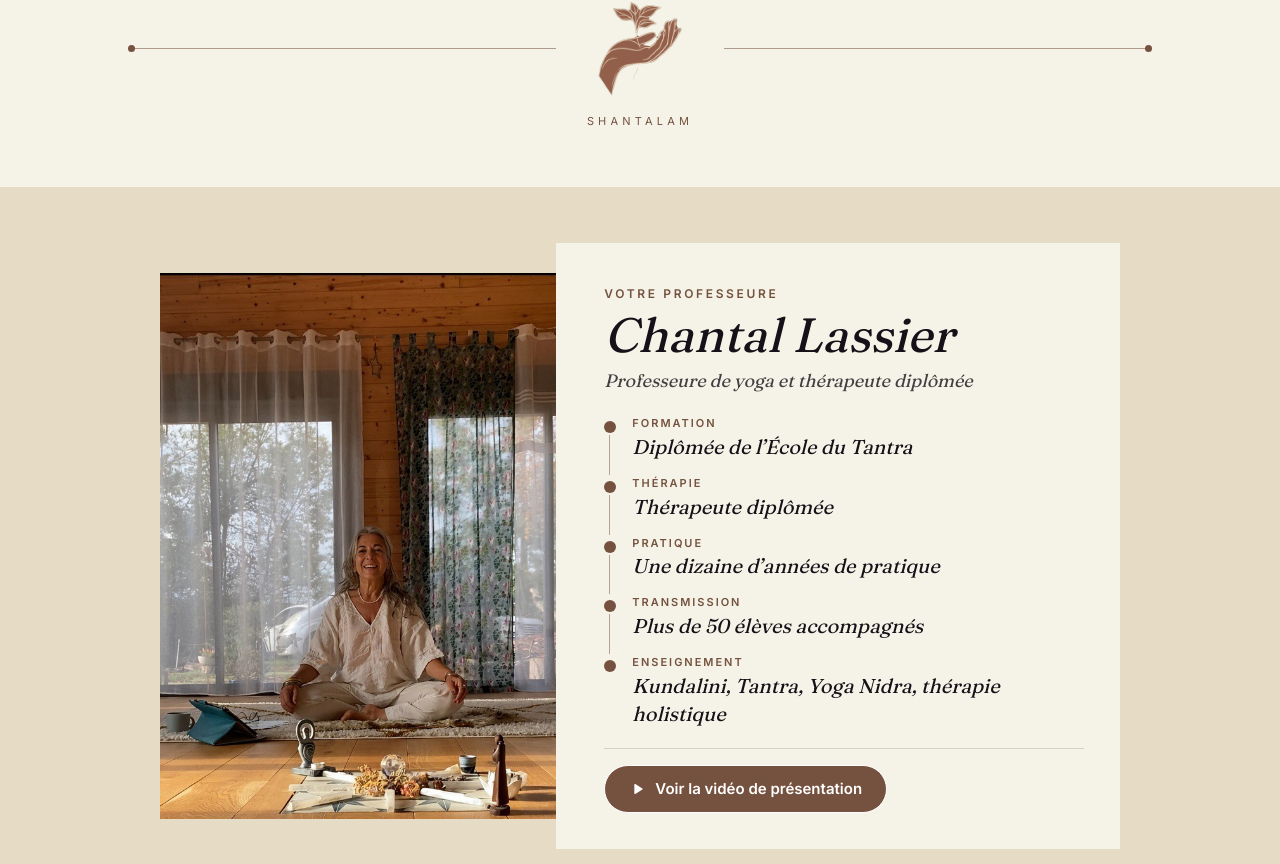
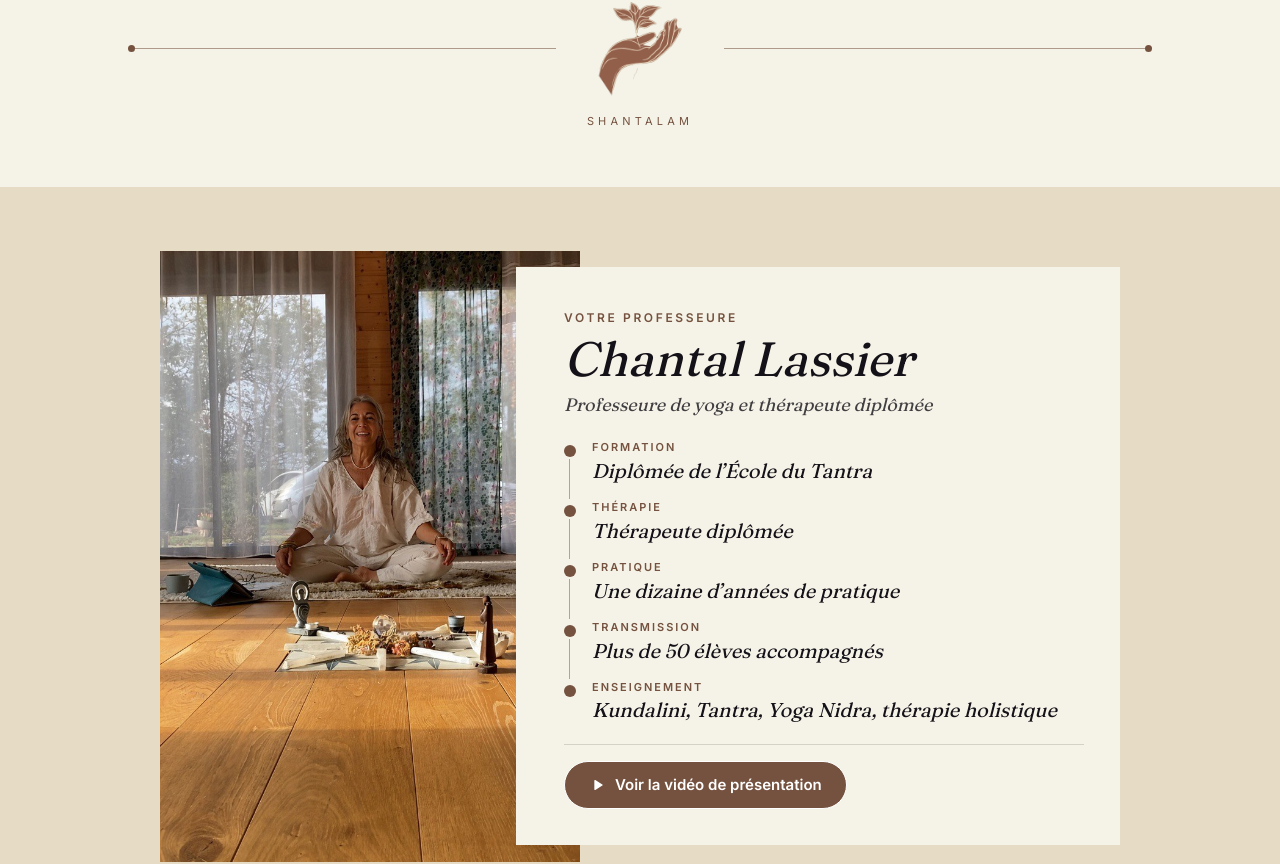
Before and after one commit to maxwelito-lgtm/YogaKunda, a Next.js app: page / in a window 1280 px wide. Shown: the part 2883-3747 px from the top of the page. Built offline with nearby package versions, Linux system fonts and the light colour scheme; no server answers.

Commit message:
Besoin encastré avec lotus, fiche Chantal portrait entier

```diff
--- a/components/ProfesseureSection.tsx
+++ b/components/ProfesseureSection.tsx
@@ -16,24 +16,23 @@ export default function ProfesseureSection() {
   return (
     <section
       id="professeure"
-      className="scroll-mt-20 bg-[#E6DCC6] py-10 sm:py-14"
+      className="scroll-mt-20 bg-[#E6DCC6] py-10 sm:py-14 md:py-16"
     >
-      <div className="mx-auto grid max-w-5xl items-center gap-6 px-4 sm:px-6 md:grid-cols-[minmax(0,5fr)_minmax(0,6fr)] md:gap-0 lg:px-8">
+      <div className="mx-auto grid max-w-5xl items-center gap-6 px-4 sm:px-6 md:grid-cols-[minmax(0,420px)_minmax(0,1fr)] md:gap-0 lg:px-8">
         {/* Photo : portrait entier, jamais coupé sur mobile */}
-        <div className="relative mx-auto aspect-[4/5] w-full max-w-[340px] md:max-w-none">
+        <div className="relative mx-auto aspect-[4/5] w-full max-w-[340px] md:aspect-[11/16] md:max-w-none">
           <Image
             src="/images/lieu1.jpg"
             alt="Chantal assise en tailleur dans la salle de pratique"
             fill
             loading="lazy"
             sizes="(min-width: 768px) 40vw, 340px"
-            className="object-cover"
-            style={{ objectPosition: "center 20%" }}
+            className="object-cover [object-position:center_20%] md:[object-position:center_58%]"
           />
         </div>
 
         {/* Fiche : compacte, chevauche légèrement la photo sur écran large */}
-        <div className="relative z-10 bg-[#F5F3E7] p-5 text-encre sm:p-7 md:-ml-10 md:py-8 md:pl-10 md:pr-8 lg:p-9 lg:pl-12">
+        <div className="relative z-10 bg-[#F5F3E7] p-5 text-encre sm:p-7 md:-ml-16 md:py-9 md:pl-12 md:pr-9">
           <span className="text-xs font-semibold uppercase tracking-[0.22em] text-[#75523F]">
             Votre professeure
           </span>
```
